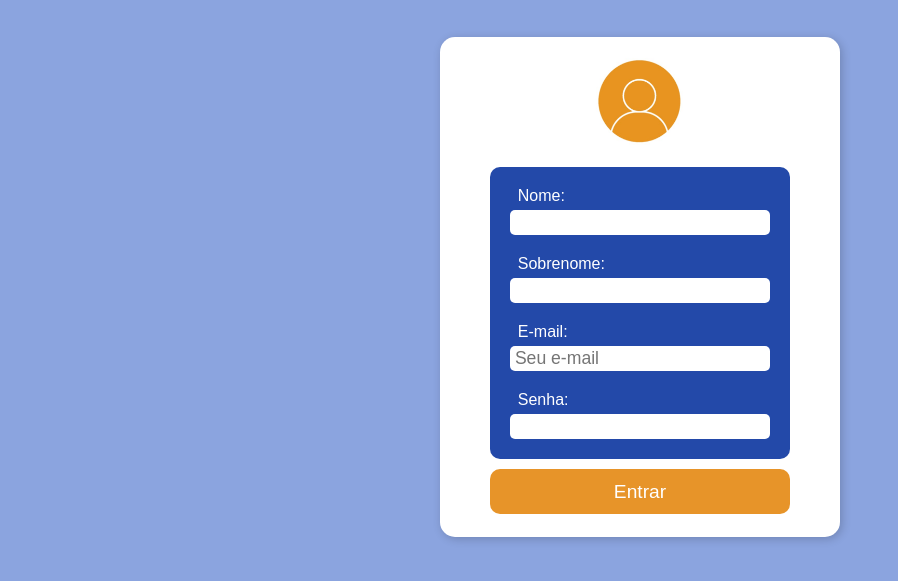
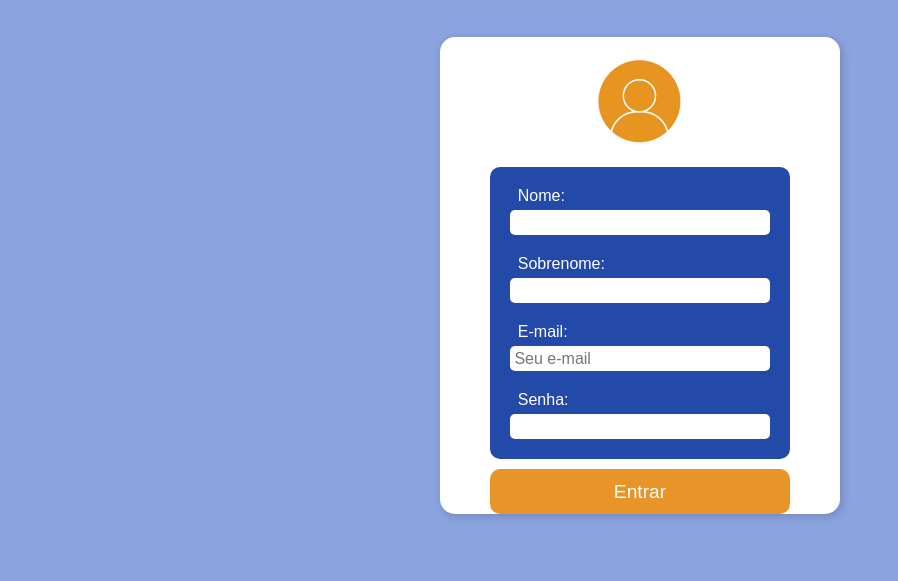
Before and after one commit to alessandratb/prototipo-medfarm, a plain HTML site: page perfil.html in a window 1280 px wide. Shown: the part 63-644 px from the top of the page, without its empty margins (0-898 px from the left). Drawn offline with nearby package versions, Linux system fonts and the light colour scheme.

Commit message:
atualização

```diff
--- a/perfil.css
+++ b/perfil.css
@@ -41,9 +41,7 @@ main {
 
 section {
     display: block;
-    overflow: hidden;
     width: 400px;
-    height: 500px;
 
     background-color: white;
     border-radius: 15px;
@@ -83,7 +81,7 @@ div.campo input {
     height: 25px;
     border-radius: 5px;
     border: none;
-    font-size: 1.1em;
+    font-size: 1em;
 }
 
 div.campo {
--- a/style.css
+++ b/style.css
@@ -49,7 +49,7 @@ main {
     display: flex;
     justify-content: center;
     align-items: flex-start;
-    padding-top: 70px;
+    padding: 70px 30px 30px 30px;
     background-color: #8ba4df;
     width: 100vw;
     height: 100vh;
```
